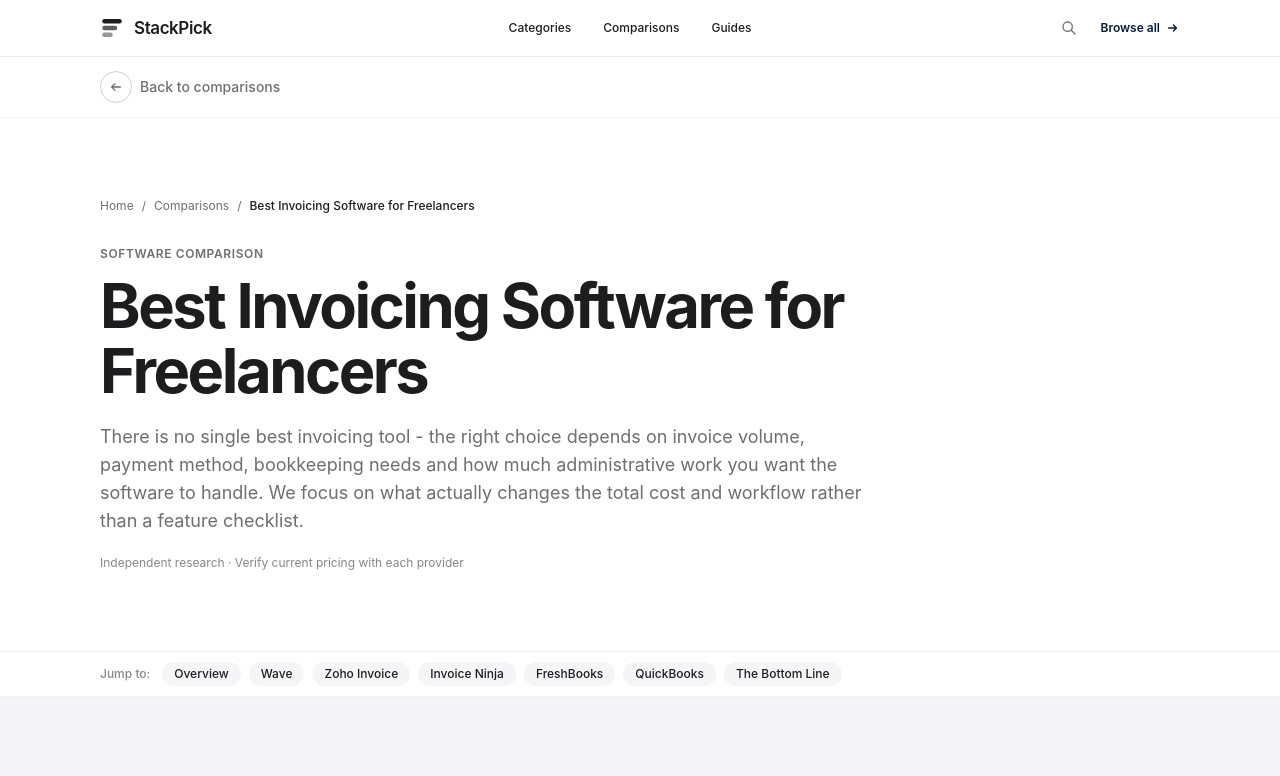
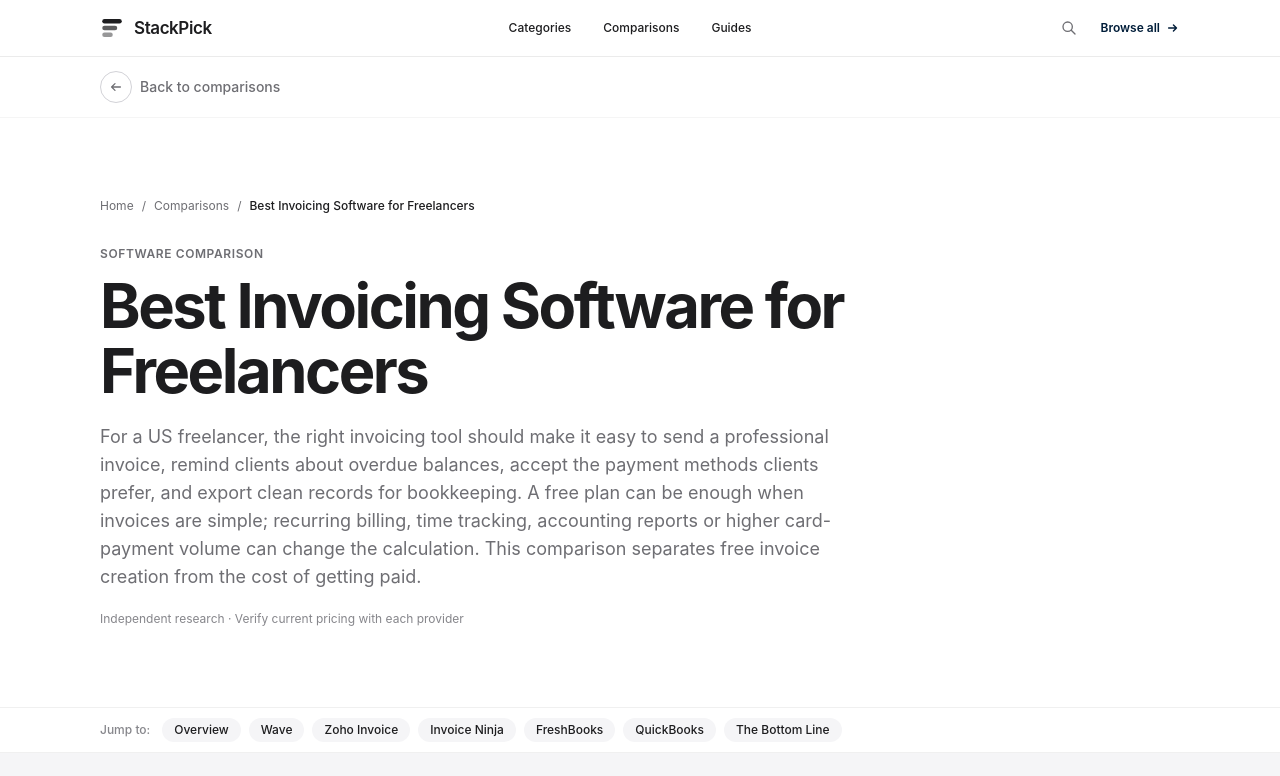
Before and after one commit to LinukaBandara/StackPick, a Next.js app: page /best/invoicing-software in a window 1280 px wide. Shown: the top 776 px of the page. Built offline with nearby package versions, Linux system fonts and the light colour scheme; no server answers.

Commit message:
Improve free-plan guidance and practical recommendations

```diff
--- a/app/best/invoicing-software/page.tsx
+++ b/app/best/invoicing-software/page.tsx
@@ -13,8 +13,8 @@ export default function InvoicingSoftwarePage() {
     <ComparisonArticle
       title="Best Invoicing Software for Freelancers"
       slug="invoicing-software"
-      intro="There is no single best invoicing tool - the right choice depends on invoice volume, payment method, bookkeeping needs and how much administrative work you want the software to handle. We focus on what actually changes the total cost and workflow rather than a feature checklist."
-      pricingNote="Invoicing pricing and plan limits change frequently. Payment processing fees can matter as much as the subscription price, so verify both the software plan and the payment method you expect clients to use."
+      intro="For a US freelancer, the right invoicing tool should make it easy to send a professional invoice, remind clients about overdue balances, accept the payment methods clients prefer, and export clean records for bookkeeping. A free plan can be enough when invoices are simple; recurring billing, time tracking, accounting reports or higher card-payment volume can change the calculation. This comparison separates free invoice creation from the cost of getting paid."
+      pricingNote="Before choosing, verify monthly invoice and client caps, recurring invoices, automatic reminders, custom branding, exports, payment methods supported for US businesses, and transaction fees. Compare total monthly cost at your expected payment volume—not just the advertised subscription. If you operate outside the US, check country eligibility before building around a payment processor."
       tools={[
         {
           name: "Wave",
```
